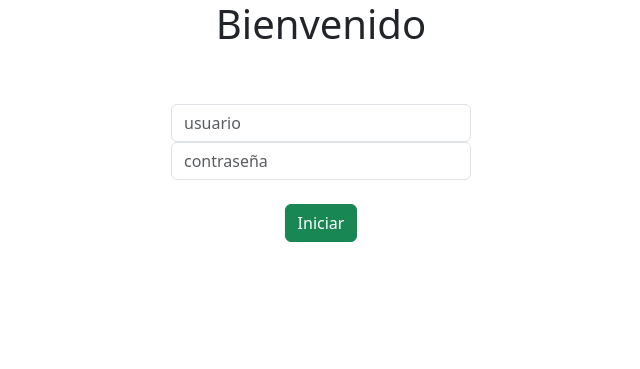
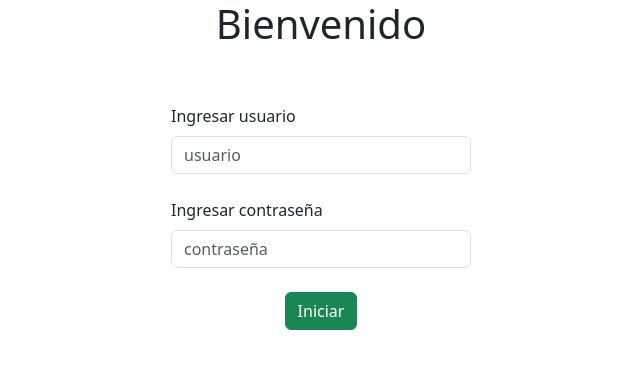
Before and after one commit to DanielaSMIS917920/LAMP_CRUD, a PHP site: page /login.php in a window 1280 px wide. Shown: the top 369 px of the page, without its empty margins (319-959 px from the left). Run offline with PHP 8.4, Linux system fonts and the light colour scheme.

Commit message:
Cambios de estilos al Form

```diff
--- a/login.php
+++ b/login.php
@@ -30,17 +30,21 @@ if ($_SERVER["REQUEST_METHOD"] == "POST") {
 <body>
     <h1 style="text-align: center;">Bienvenido</h1>
 
+    <div>
         <form style="width: 300px; margin: auto;" method="post" action="login.php">
             <br>
             <br>
-        <input class="form-control" type="text" name="usuario" placeholder="usuario" aria-label="default input example" required>
-        <input class="form-control" type="text" name="contrasena" placeholder="contraseña" aria-label="default input example" required>
+            <label for="InputUsuario" class="form-label">Ingresar usuario</label>
+            <input class="form-control" type="text" id="InputUsuario" name="usuario" placeholder="usuario" aria-label="default input example" required>
+            <br>
+            <label for="InputContrasena" class="form-label">Ingresar contraseña</label>
+            <input class="form-control" type="text" id="InputContrasena" name="contrasena" placeholder="contraseña" aria-label="default input example" required>
             <br>
             <div style="text-align: center;">
                 <button type="submit" class="btn btn-success">Iniciar</button>
             </div>
         </form>
-
+    </div>
 
 </body>
 </html>
```
Lines whose indentation alone changed are shown as unchanged.
